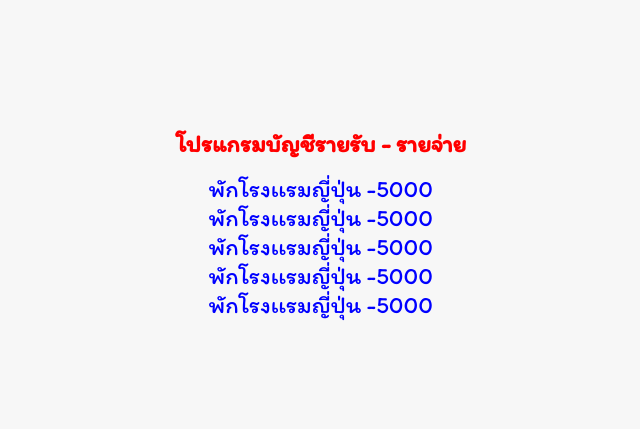
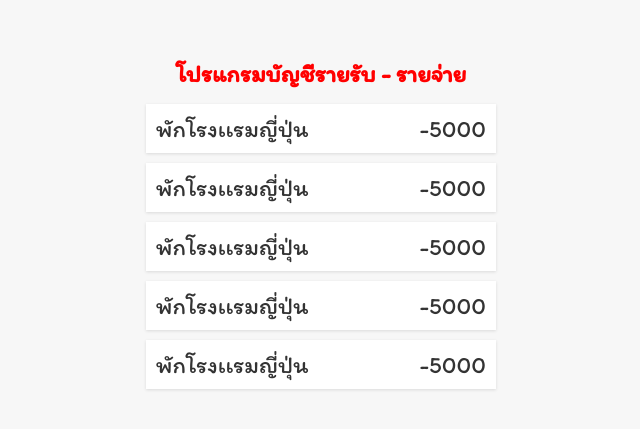
Before and after one commit to sawaros-sonpakdee/React-basic, a React (Create React App) app in the folder react-basic/: page / in a window 1280 px wide. Shown: the part 171-600 px from the top of the page, without its empty margins (319-959 px from the left). Built offline with nearby package versions, Linux system fonts and the light colour scheme.

Commit message:
Update Transaction.css

```diff
--- a/react-basic/src/components/Transaction.css
+++ b/react-basic/src/components/Transaction.css
@@ -1,5 +1,15 @@
 .item-list{
+    list-style-type: none;
     padding:0;
     margin-bottom: 40px;
-
 }
+.item-list li{
+    background-color: #fff;
+    box-shadow: 0 1px 3px rgba(0,0,0,0.12);
+    padding:10px;
+    color: #333;
+    display: flex;
+    justify-content: space-between;
+    margin:10px 0;
+    position: relative;
+}
```
